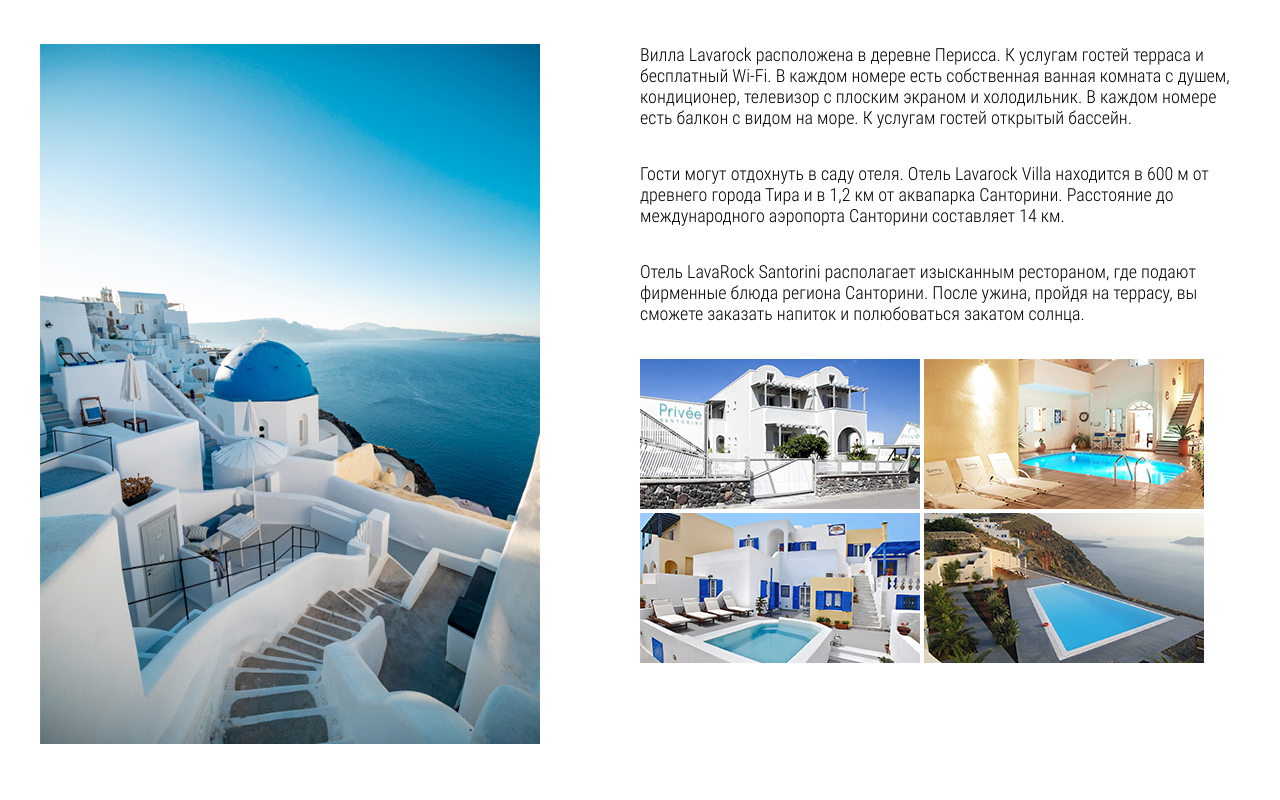
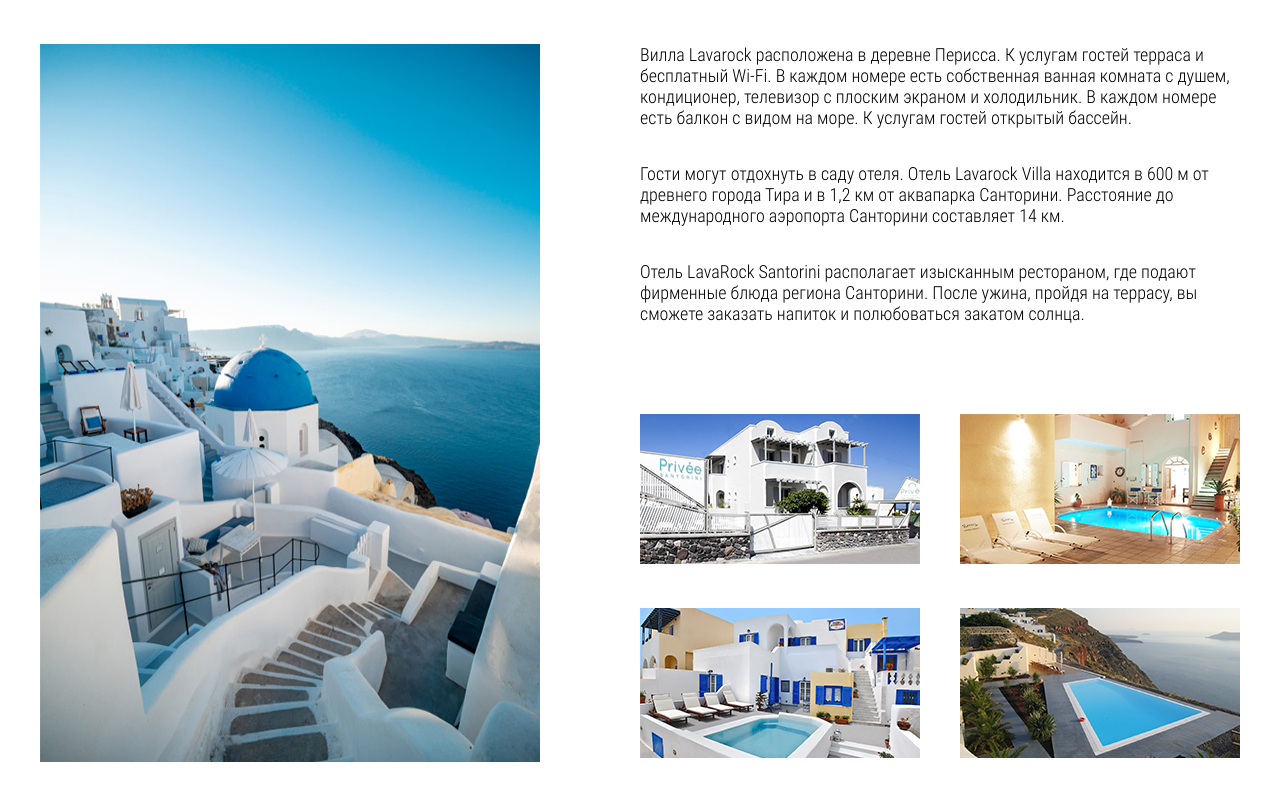
Before and after one commit to Serhii-Shmyhelskyi/Santorini, a plain HTML site: page index.html in a window 1280 px wide. Shown: the part 3603-4403 px from the top of the page. Drawn offline with nearby package versions, Linux system fonts and the light colour scheme.

Commit message:
fixed hottel-gallery

```diff
--- a/css/style.css
+++ b/css/style.css
@@ -268,6 +268,13 @@ body {
     margin-bottom: 35px;
 }
 
+.hotel__gallery {
+    margin-top: 50px;
+    display: flex;
+    flex-wrap: wrap;
+    justify-content: space-between;
+}
+
 .hotel__gallery a {
     margin-top: 40px;
 }
```
